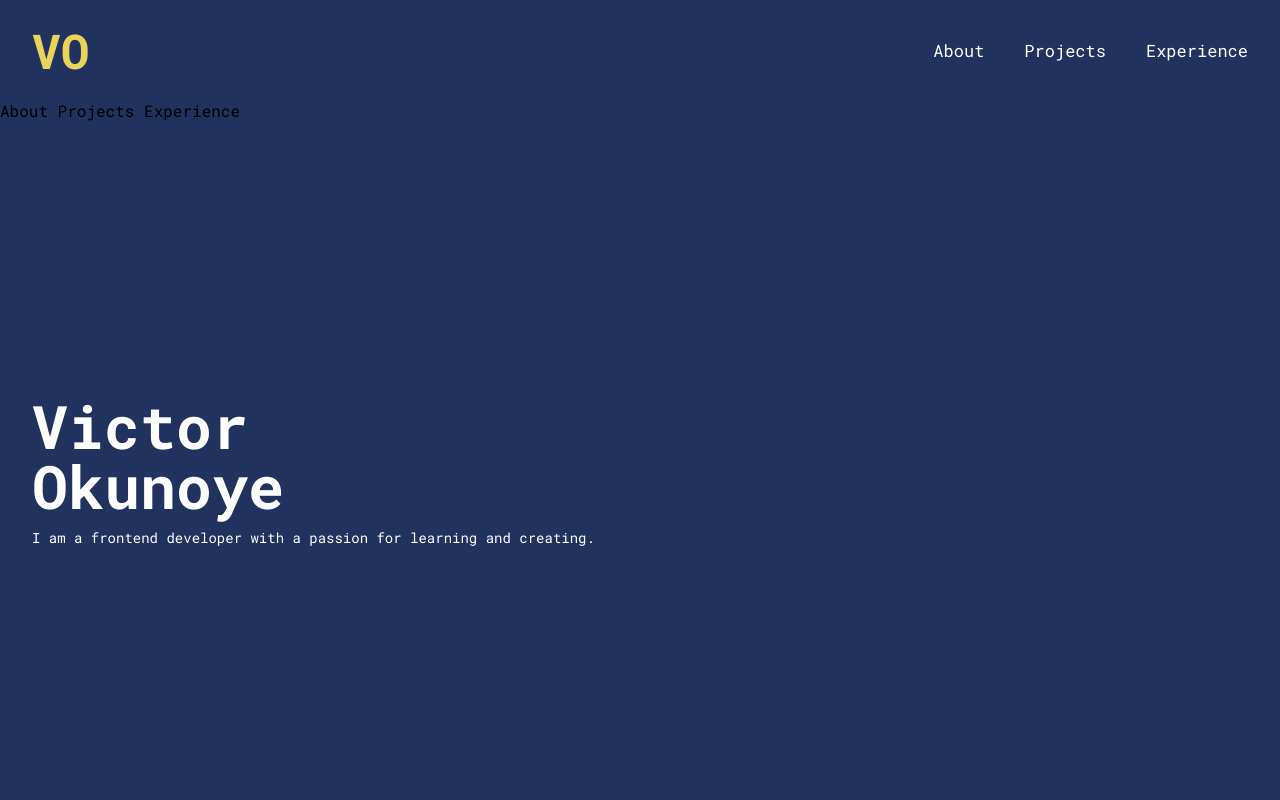
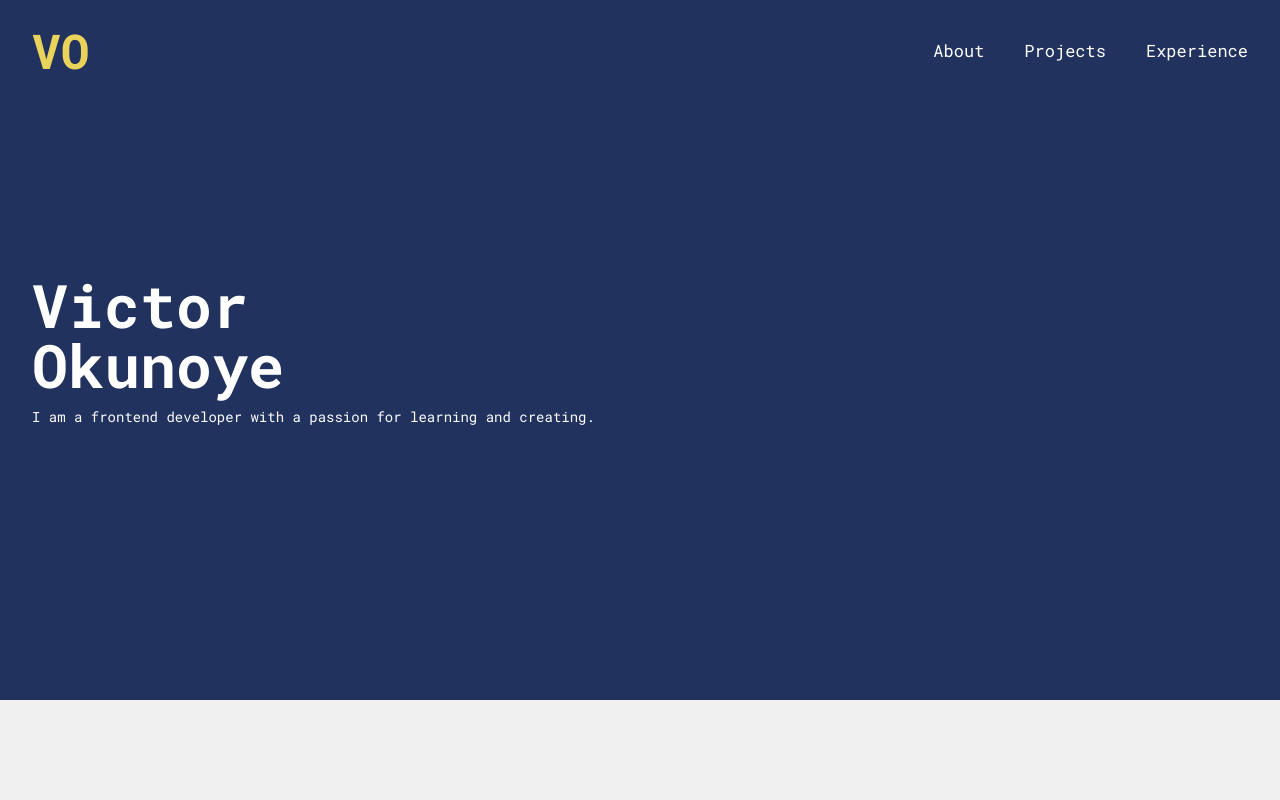
Before and after one commit to Ovsclassic/my_portfolio, a Next.js app: page / in a window 1280 px wide. Shown: the top 800 px of the page. Built offline with nearby package versions, Linux system fonts and the light colour scheme.

Commit message:
styles for my navbar to fixed, menubar,closeicon

```diff
--- a/src/styles/Navbar.module.css
+++ b/src/styles/Navbar.module.css
@@ -2,8 +2,9 @@
   width: 100%;
   height: 100px;
   background: #21325e;
-  position: sticky;
+  position: fixed;
   top: 0;
+  z-index: 999;
 }
 
 .container {
@@ -27,6 +28,22 @@
   justify-content: center;
   color: white;
   transition: all 0.3s ease;
+}
+
+.linksMenu {
+  display: flex;
+  align-items: center;
+  justify-content: center;
+  color: white;
+  transition: all 0.3s ease;
+  flex-direction: column;
+  gap: 2rem;
+}
+.linksMenu a {
+  color: white;
+  text-decoration: none;
+  padding-left: 40px;
+  font-size: 17px;
 }
 
 .links a {
@@ -56,9 +73,34 @@
   cursor: pointer;
 }
 
+.menu {
+  position: absolute;
+  top: 100px;
+  left: 0;
+  width: 100%;
+  height: calc(100vh - 100px);
+  background: #21325e;
+  display: flex;
+  flex-direction: column;
+  align-items: center;
+  justify-content: center;
+  transition: all 0.3s ease;
+}
+
+.close {
+  transform: translateX(-100%);
+}
+.open {
+  transform: translateX(0px);
+}
+
 @media only screen and (max-width: 600px) {
   .links {
     display: none;
+  }
+
+  .navbar {
+    position: relative;
   }
 
   .toggleButton {
```
